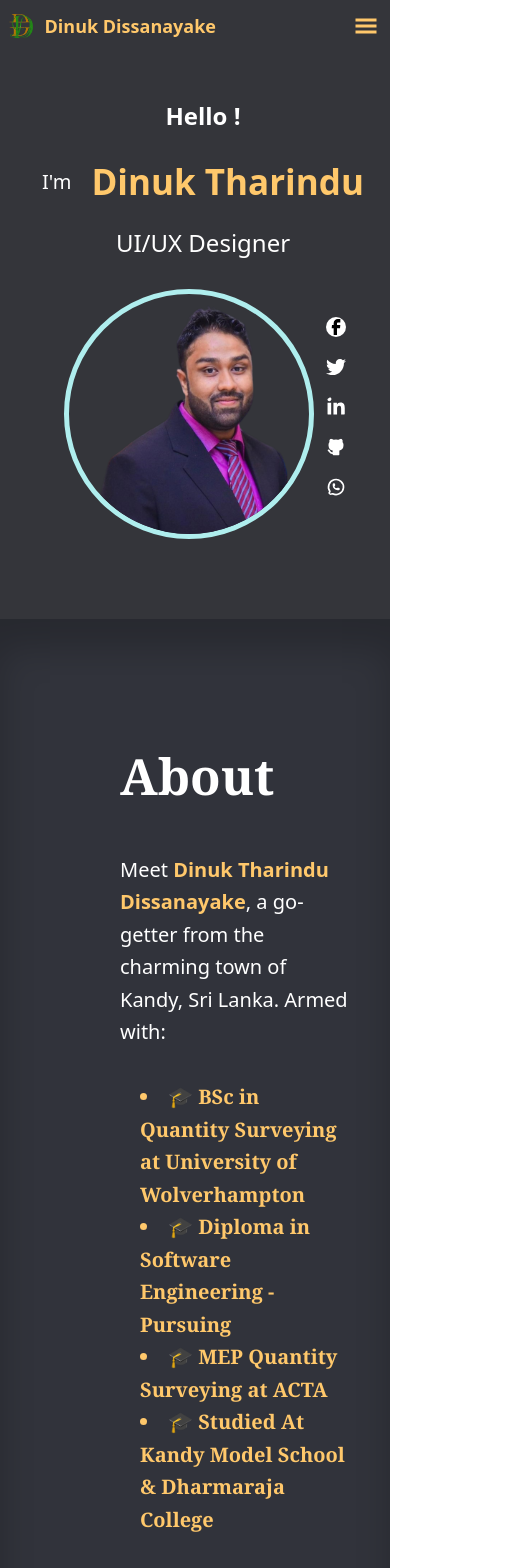
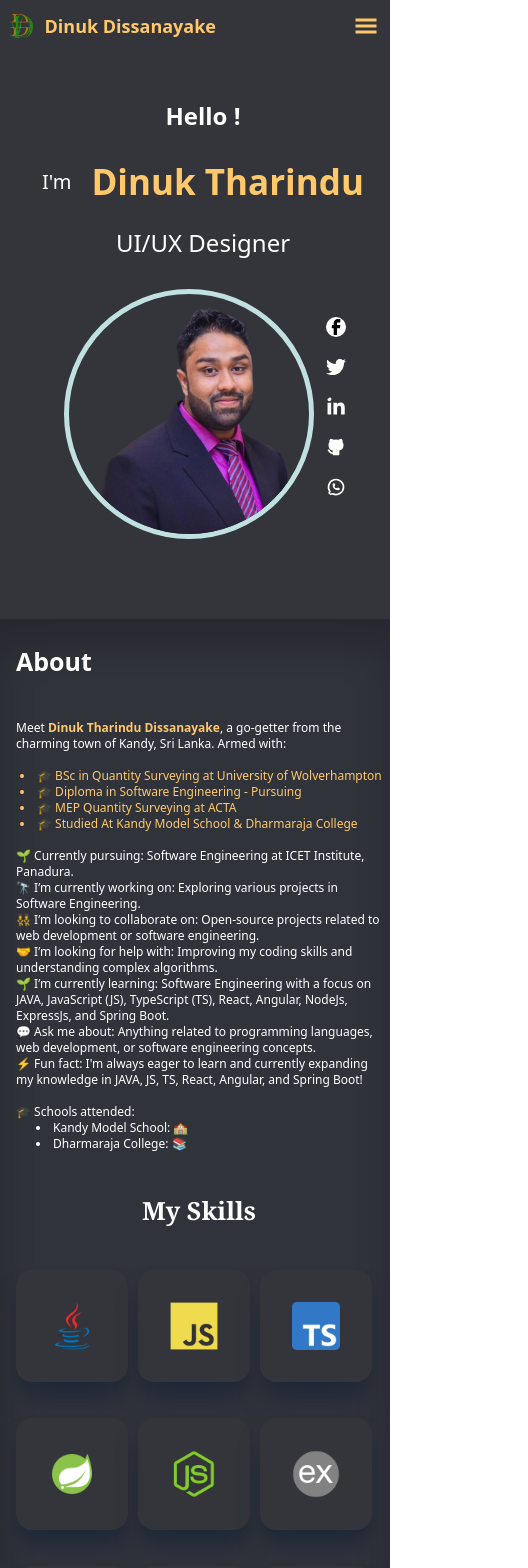
Before and after one commit to Dinuk1994/Portfolio, a React (Vite) app: page / in a window 390 px wide. Shown: the top 1568 px of the page, 528 px wide, since content can reach past the window. Built offline with nearby package versions, Linux system fonts and the light colour scheme.

Commit message:
Complete the responsiveness of skillcard section

```diff
--- a/src/component/Page2.tsx
+++ b/src/component/Page2.tsx
@@ -17,14 +17,14 @@ import TypeScript from '../assets/Typescript.png'
 
 const Page2 = () => {
     return (
-        <div className='bg-bg-color-2 shadow-[inset_0_30px_35px_0px_rgba(0,0,0,0.2)]  p-10'>
-            <div className='mt-20 ml-20 '>
+        <div className='bg-bg-color-2 shadow-[inset_0_30px_35px_0px_rgba(0,0,0,0.2)]  p-10 tablet-or-mobile:p-2'>
+            <div className='mt-20 ml-20 tablet-or-mobile:ml-2 tablet-or-mobile:mt-4'>
                 <div className='mb-10'>
-                    <label className='flex text-white text-[50px] font-serif font-semibold  ' htmlFor="">About</label>
+                    <label className='flex text-white text-[50px]  font-semibold  tablet-or-mobile:text-[25px]' htmlFor="">About</label>
                 </div>
-                <div className='text-white text-xl leading-relaxed'>
+                <div className='text-white text-xl tablet-or-mobile:text-xs leading-relaxed'>
                     <p>Meet <strong className='text-font-color'>Dinuk Tharindu Dissanayake</strong>, a go-getter from the charming town of Kandy, Sri Lanka. Armed with:</p>
-                    <ul className='list-disc list-inside ml-5 font-serif font-bold text-font-color'><br />
+                    <ul className='list-disc list-inside ml-5 tablet-or-mobile:ml-1  font-bold tablet-or-mobile:font-medium  text-font-color'><br />
                         <li>🎓 BSc in Quantity Surveying at University of Wolverhampton</li>
                         <li>🎓 Diploma in Software Engineering - Pursuing</li>
                         <li>🎓 MEP Quantity Surveying at ACTA</li>
@@ -47,9 +47,9 @@ const Page2 = () => {
 
                 <div className='mt-10'>
                     <div className='mb-10 '>
-                        <label className='flex justify-center text-white text-[50px] font-serif font-semibold  ' htmlFor="">My Skills</label>
+                        <label className='flex justify-center text-white text-[50px] font-serif font-semibold tablet-or-mobile:text-[25px]' htmlFor="">My Skills</label>
                     </div>
-                    <div className='grid grid-cols-5 gap-y-9'>
+                    <div className='grid grid-cols-5 gap-y-9 tablet-or-mobile:grid-cols-3'>
                         <SkillCard image={Java} name="Java"/>
                         <SkillCard image={JavaScript} name="Java Script"/>
                         <SkillCard image={TypeScript} name="Type Script"/>
--- a/src/component/SkillCard.jsx
+++ b/src/component/SkillCard.jsx
@@ -3,10 +3,10 @@
 
 const SkillCard = ({ image,name }) => {
   return (
-    <div className='w-56 h-56 group hover:bg-font-color  text-white bg-bg-color flex justify-center items-center shadow-xl rounded-2xl shadow-gray-800'>
+    <div className='w-56 h-56 tablet-or-mobile:w-28 tablet-or-mobile:h-28 group hover:bg-font-color  text-white bg-bg-color flex justify-center items-center shadow-xl rounded-2xl shadow-gray-800'>
       <div className='grid'>
-        <img src={image} alt="" className='flex size-32' />
-        <label className='flex  group-hover:text-black justify-center text-2xl mt-2 text-font-color font-semibold' htmlFor="">{name}</label>
+        <img src={image} alt="" className='flex size-32 tablet-or-mobile:size-12' />
+        <label className='flex  group-hover:text-black justify-center text-2xl mt-2  tablet-or-mobile:hidden text-font-color font-semibold' htmlFor="">{name}</label>
       </div>
     </div>
   )
```
